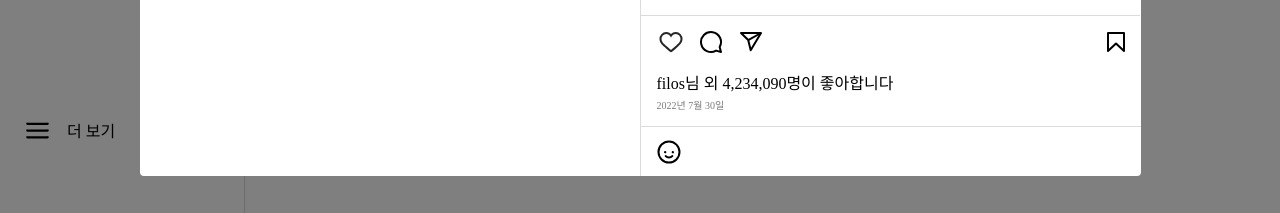
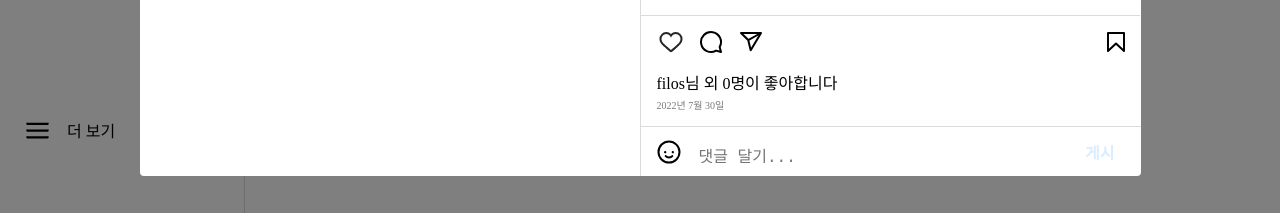
Before and after one commit to ppacman/instagram-clone, a Next.js app: page /myPage in a window 1280 px wide. Shown: the part 569-782 px from the top of the page. Built offline with nearby package versions, Linux system fonts and the light colour scheme; no server answers.

Commit message:
[#7] Add MyDetailPage  - 좋아요 및 댓글 기능 api 연동

```diff
--- a/src/components/myDetailPage/MyDetailPage.tsx
+++ b/src/components/myDetailPage/MyDetailPage.tsx
@@ -2,6 +2,7 @@ import React, { useEffect, useState } from "react";
 import styled from "styled-components";
 import Image from "next/image";
 import whiteProfile from "../../../public/img/whiteProfile.png";
+import axios from "axios";
 
 interface ModalProps {
   image: string;
@@ -10,9 +11,18 @@ interface ModalProps {
   onClose: () => void;
 }
 
-const MyDetailPage: React.FC<ModalProps> = ({  postId, image, caption, onClose }) => {
+interface ChatProps {
+  commentText: boolean;
+}
+const MyDetailPage: React.FC<ModalProps> = ({
+  postId,
+  image,
+  caption,
+  onClose,
+}) => {
   const [isLiked, setIsLiked] = useState(false);
   const [likeCount, setLikeCount] = useState(0);
+  const [commentText, setCommentText] = useState("");
 
   useEffect(() => {
     // 포스트 정보 및 좋아요 상태를 가져오는 함수 호출
@@ -21,7 +31,9 @@ const MyDetailPage: React.FC<ModalProps> = ({  postId, image, caption, onClose }
 
   const fetchPostInfo = async () => {
     try {
-      const response = await axios.get(`http://localhost:8080/api/post/${postId}`);
+      const response = await axios.get(
+        `http://localhost:8080/api/post/${postId}`
+      );
       const postData = response.data;
       setIsLiked(postData.isLiked);
       setLikeCount(postData.likeCount);
@@ -33,12 +45,10 @@ const MyDetailPage: React.FC<ModalProps> = ({  postId, image, caption, onClose }
   const toggleLike = async () => {
     try {
       if (isLiked) {
-        // 이미 좋아요가 눌린 경우, 좋아요 취소 요청
         await axios.post(`http://localhost:8080/api/post/${postId}/unlike`);
         setIsLiked(false);
         setLikeCount(likeCount - 1);
       } else {
-        // 좋아요 누르기 요청
         await axios.post(`http://localhost:8080/api/post/${postId}/like`);
         setIsLiked(true);
         setLikeCount(likeCount + 1);
@@ -129,12 +139,12 @@ const MyDetailPage: React.FC<ModalProps> = ({  postId, image, caption, onClose }
           </CommentWrapper>
           <AdditionalWrapper>
             <SvgLine>
-              <SvgBox>
+              <SvgBox onClick={toggleLike}>
                 <svg
                   aria-label="좋아요"
                   className="x1lliihq x1n2onr6"
-                  color="rgb(38, 38, 38)"
-                  fill="rgb(38, 38, 38)"
+                  color={isLiked ? "rgb(255, 0, 0)" : "rgb(38, 38, 38)"}
+                  fill={isLiked ? "rgb(255, 0, 0)" : "rgb(38, 38, 38)"}
                   height="24"
                   role="img"
                   viewBox="0 0 24 24"
@@ -219,7 +229,7 @@ const MyDetailPage: React.FC<ModalProps> = ({  postId, image, caption, onClose }
                 </svg>
               </SaveSvgBox>
             </SvgLine>
-            <LikeLine>filos님 외 4,234,090명이 좋아합니다</LikeLine>
+            <LikeLine>filos님 외 {likeCount}명이 좋아합니다</LikeLine>
             <PostDateLine>2022년 7월 30일</PostDateLine>
           </AdditionalWrapper>
           <WriteCommentLine>
@@ -238,6 +248,20 @@ const MyDetailPage: React.FC<ModalProps> = ({  postId, image, caption, onClose }
                 <path d="M15.83 10.997a1.167 1.167 0 1 0 1.167 1.167 1.167 1.167 0 0 0-1.167-1.167Zm-6.5 1.167a1.167 1.167 0 1 0-1.166 1.167 1.167 1.167 0 0 0 1.166-1.167Zm5.163 3.24a3.406 3.406 0 0 1-4.982.007 1 1 0 1 0-1.557 1.256 5.397 5.397 0 0 0 8.09 0 1 1 0 0 0-1.55-1.263ZM12 .503a11.5 11.5 0 1 0 11.5 11.5A11.513 11.513 0 0 0 12 .503Zm0 21a9.5 9.5 0 1 1 9.5-9.5 9.51 9.51 0 0 1-9.5 9.5Z"></path>
               </svg>
             </IconSvgBox>
+            <CommentInput
+              value={commentText}
+              onChange={(e) => setCommentText(e.target.value)}
+              placeholder="댓글 달기..."
+            />
+            <CommentBtnBox
+              disabled={!commentText}
+              style={{
+                color: commentText ? "rgb(0, 149, 246)" : "rgb(217, 237, 255)",
+              }}
+              commentText={commentText.length === 0}
+            >
+              게시
+            </CommentBtnBox>
           </WriteCommentLine>
         </Wrapper>
       </ModalContent>
@@ -419,12 +443,18 @@ const SvgBox = styled.div`
   height: 24px;
   width: 24px;
   padding: 8px;
+  &:hover {
+    cursor: pointer;
+  }
 `;
 const SaveSvgBox = styled.div`
   height: 24px;
   width: 24px;
   padding: 8px;
   margin-left: 325px;
+  &:hover {
+    cursor: pointer;
+  }
 `;
 const LikeLine = styled.div`
   width: 467px;
@@ -452,3 +482,26 @@ const IconSvgBox = styled.div`
   height: 24px;
   padding: 8px 16px 8px 16px;
 `;
+const CommentInput = styled.textarea`
+  width: 391px;
+  height: 18px;
+  border: none;
+  outline: none;
+  font-size: 16px;
+  overflow: hidden;
+  resize: none;
+`;
+const CommentBtnBox = styled.button<ChatProps>`
+  width: 50px;
+  height: 18px;
+  margin-left: 8px;
+  font-size: 16px;
+  display: flex;
+  align-items: center;
+  justify-content: center;
+  background-color: white;
+  border: none;
+  color: rgb(0, 149, 246);
+  font-weight: 600;
+  cursor: ${(props) => (props.commentText ? "default" : "pointer")};
+`;
```
Also changed, not shown: src/components/myPage/components/PostItem.tsx (+23 -4 lines).
